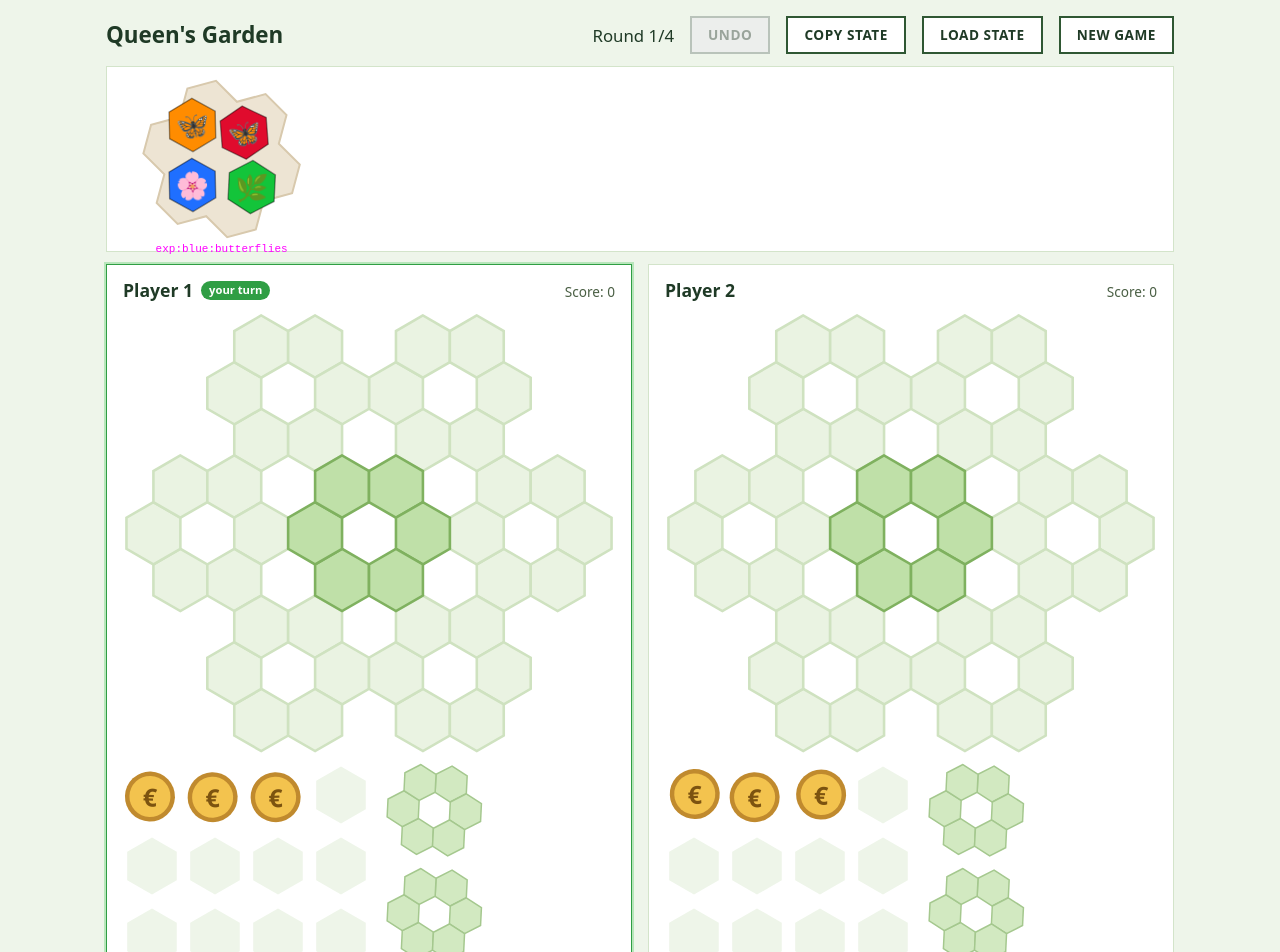
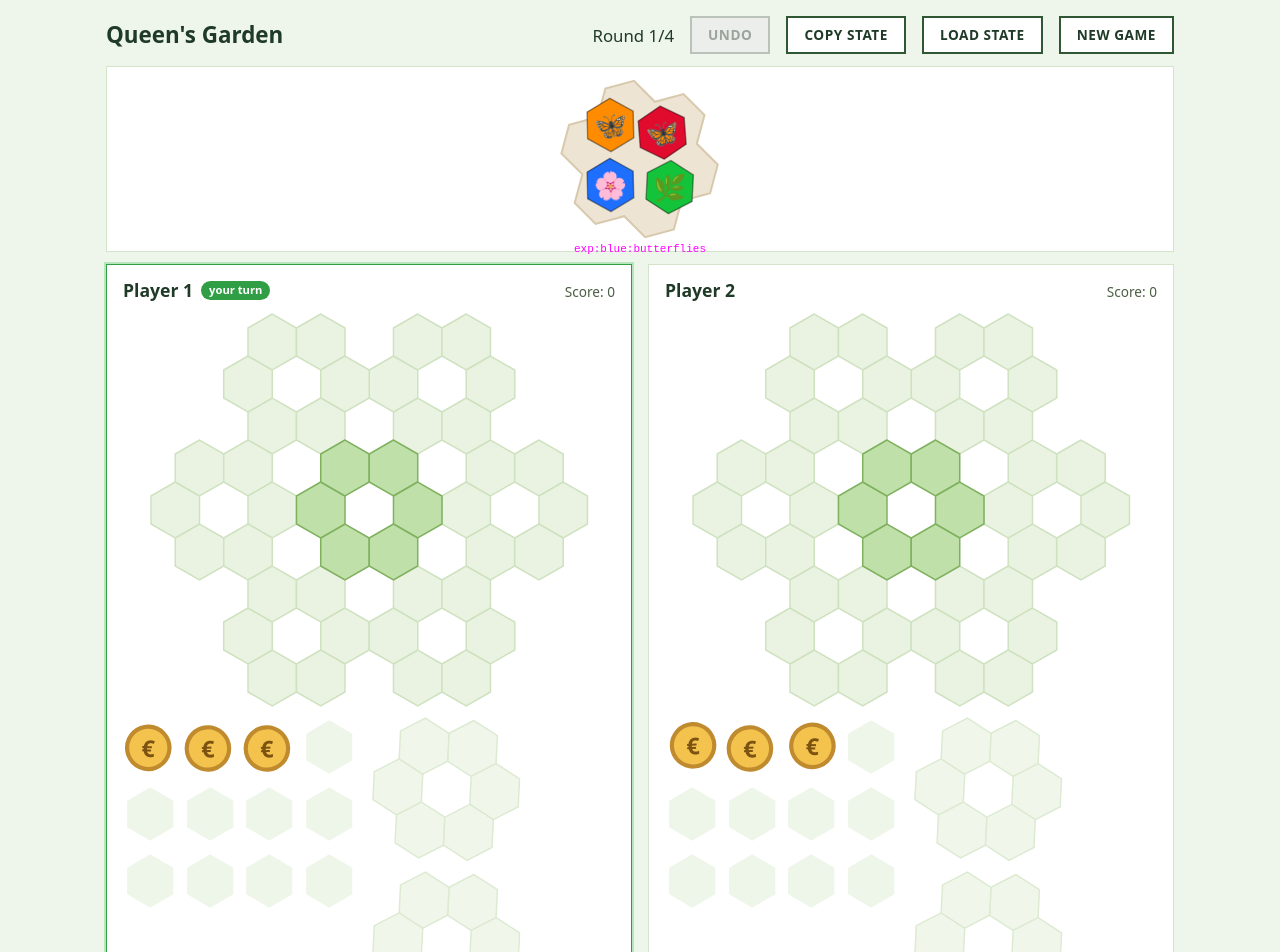
Before and after one commit to johnbillion/giochiamo, a React (Vite) app: page / in a window 1280 px wide. Shown: the top 952 px of the page. Built offline with nearby package versions, Linux system fonts and the light colour scheme.

Commit message:
Standardise sizes, fills, and slots for tiles and expansions.

```diff
--- a/src/index.css
+++ b/src/index.css
@@ -2,6 +2,9 @@
   font-family: system-ui, -apple-system, sans-serif;
   line-height: 1.5;
   color: #1f3a26;
+
+  --empty-slot-fill: #eaf3e2;
+  --empty-slot-stroke: #cfe2c0;
 }
 
 * {
@@ -481,8 +484,6 @@ button:disabled {
 .garden {
   display: block;
   margin: 8px auto;
-  width: 100%;
-  height: auto;
 }
 .gcell.legal {
   cursor: pointer;
--- a/src/ui/Game.tsx
+++ b/src/ui/Game.tsx
@@ -61,6 +61,7 @@ import {
   colourLabel,
   CoinFace,
   DIR_AXIAL,
+  EXPANSION_HEX_R,
   ExpansionFace,
   ExpansionOutline,
   hexPoints,
@@ -70,6 +71,7 @@ import {
   SYMBOL_GLYPH,
   SYMBOL_LABEL,
   symbolLabel,
+  TILE_SIZE,
   TileFace,
   TileSlot,
 } from './board';
@@ -691,6 +693,12 @@ function CentralArea({
   // ones); size the grid to that maximum so every pile sits at an equal fraction of the width.
   const maxPiles = expansionsPerRound(state.players.length as PlayerCount);
 
+  // Fan piles out from a central slot 0: odd slots go left (negative order), even slots go right, so
+  // the visual run for five reads 3, 1, 0, 2, 4. The grid always renders `maxPiles` slots — real
+  // piles first, empty fillers for the rest — so the centre stays fixed and piles grow outwards from
+  // the inside instead of repacking (which would shift the whole row) as the round opens more piles.
+  const displayOrder = (slot: number) => (slot % 2 === 1 ? -Math.ceil(slot / 2) : slot / 2);
+
   // Play the top's tile-reveal animation only when a NEW top is genuinely revealed — i.e. the
   // unrevealed-pile depth shrinks — not on the unrelated tile remounts that toggling the duplicate
   // selector causes. `revealing` gates the animation class (it starts true so the very first top
@@ -777,7 +785,7 @@ function CentralArea({
         { once: true },
       );
       requestAnimationFrame(() => {
-        node.style.transition = 'transform 5000ms cubic-bezier(0.2, 0.7, 0.2, 1)';
+        node.style.transition = 'transform 500ms cubic-bezier(0.2, 0.7, 0.2, 1)';
         node.style.transform = '';
       });
     }
@@ -875,7 +883,7 @@ function CentralArea({
           onMouseEnter={candidate ? () => setHoverPick(source) : undefined}
           onMouseLeave={candidate ? () => setHoverPick(null) : undefined}
         >
-          <TileFace tile={t} size={56} seed={seed} />
+          <TileFace tile={t} size={TILE_SIZE} seed={seed} />
         </span>
       );
     }
@@ -884,7 +892,7 @@ function CentralArea({
         key={key}
         colour={t.colour}
         symbol={t.symbol}
-        face={<TileFace tile={t} size={56} seed={seed} />}
+        face={<TileFace tile={t} size={TILE_SIZE} seed={seed} />}
         dimmed={!matchesPreview(t)}
         draftable={draftable}
         onDraft={(attr) => beginDraft(attr, { tile: t, source })}
@@ -893,7 +901,7 @@ function CentralArea({
         revealOrder={source.area === 'top' ? revealOrder[source.slot ?? key] : undefined}
       />
     ) : (
-      <TileFace key={key} tile={t} size={56} seed={seed} />
+      <TileFace key={key} tile={t} size={TILE_SIZE} seed={seed} />
     );
   };
 
@@ -939,7 +947,6 @@ function CentralArea({
   // TEMP debug: the pile's stable FLIP key + the colour/symbol of the expansion underneath each
   // display. The FLIP key is what tracks the pile across a draft, so it's what we want to eyeball.
   const debugDisplay = (index: number, expansion: Expansion | null) => {
-    const ident = expansion?.identity;
     const flipKey = displayFlipKey(expansion, index);
     return (
       <div
@@ -989,9 +996,8 @@ function CentralArea({
           key={`top-${central.pile.length}`}
           data-flip-key={displayFlipKey(central.top.expansion, 0)}
         >
-          {/* Once the pile is exhausted the top dwindles in place: it keeps drawing tiles until
-              emptied, then shows its takeable expansion, then a spent placeholder — the same
-              lifecycle an open pile goes through, but without ever leaving the top slot. */}
+          {/* With the pile exhausted the top dwindles in place: tiles, then takeable expansion,
+              then spent placeholder — the open-pile lifecycle, without leaving the top slot. */}
           {central.top.tiles.some(Boolean)
             ? renderTilePile(0, central.top.tiles, (slot) => ({ area: 'top', slot }))
             : renderExpansion(central.top.expansion, 0, 'top')}
@@ -1000,11 +1006,12 @@ function CentralArea({
       )}
       {central.open.map((d, i) => {
         const hasTiles = d.tiles.some(Boolean);
+        // The top occupies slot 0 (dead centre); open piles take slots 1, 2, … and fan out from it.
         // A tile pile draws its rosette outline; a takeable expansion fills the frame with its own
         // rosette (so the outline behind would be redundant), and a spent pile (expansion already
         // taken) should read as empty.
         return (
-          <div className="display" key={i} data-flip-key={displayFlipKey(d.expansion, i + 1)}>
+          <div className="display" key={i} style={{ order: displayOrder(i + 1) }} data-flip-key={displayFlipKey(d.expansion, i + 1)}>
             {hasTiles
               ? renderTilePile(i + 1, d.tiles, (slot) => ({ area: 'open', index: i, slot }))
               : renderExpansion(d.expansion, 0, `open${i}`)}
@@ -1012,6 +1019,13 @@ function CentralArea({
           </div>
         );
       })}
+      {/* Pad the grid up to `maxPiles` with empty slots so the real piles keep their fixed columns:
+          slot 0 when the top is gone, then every slot beyond the last open pile. */}
+      {Array.from({ length: maxPiles }, (_, slot) => slot)
+        .filter((slot) => (slot === 0 ? !central.top : slot > central.open.length))
+        .map((slot) => (
+          <div className="display display-empty" key={`filler-${slot}`} style={{ order: displayOrder(slot) }} />
+        ))}
       </div>
     </>
   );
@@ -1054,9 +1068,9 @@ function PaymentDock({
     <div className="payment-dock">
       <span className="dock-chosen" aria-label="item being placed">
         {placedTile ? (
-          <TileFace tile={placedTile} size={56} />
+          <TileFace tile={placedTile} size={TILE_SIZE} />
         ) : (
-          placedExpansion && <ExpansionFace expansion={placedExpansion} size={16} />
+          placedExpansion && <ExpansionFace expansion={placedExpansion} size={EXPANSION_HEX_R} />
         )}
       </span>
       {need > 0 && (
@@ -1067,9 +1081,9 @@ function PaymentDock({
             return (
               <button key={`t${i}`} className="dock-slot filled" onClick={() => onUnselectTile(i)}>
                 {item.kind === 'coin' ? (
-                  <CoinFace size={48} seed={i} />
+                  <CoinFace size={TILE_SIZE} seed={i} />
                 ) : (
-                  <TileFace tile={item.tile} size={48} seed={i} />
+                  <TileFace tile={item.tile} size={TILE_SIZE} seed={i} />
                 )}
               </button>
             );
@@ -1083,13 +1097,13 @@ function PaymentDock({
                 className="dock-slot filled"
                 onClick={() => onUnselectExpansion(i)}
               >
-                <ExpansionFace expansion={expansion} size={14} />
+                <ExpansionFace expansion={expansion} size={EXPANSION_HEX_R} />
               </button>
             );
           })}
           {Array.from({ length: empties }).map((_, k) => (
             <span key={`empty-${k}`} className="dock-slot empty" aria-hidden="true">
-              <TileSlot size={48} />
+              <TileSlot size={TILE_SIZE} />
             </span>
           ))}
         </span>
@@ -1193,7 +1207,7 @@ function PlayerPanel({
                     disabled={!active}
                     onClick={() => onTileItem(i)}
                   >
-                    {ghost ? <TileSlot size={60} /> : <CoinFace size={60} seed={`${jitterSalt}.${id}.${i}`} />}
+                    {ghost ? <TileSlot size={TILE_SIZE} /> : <CoinFace size={TILE_SIZE} seed={`${jitterSalt}.${id}.${i}`} />}
                   </button>
                 );
               }
@@ -1205,16 +1219,16 @@ function PlayerPanel({
                   onClick={() => onTileItem(i)}
                 >
                   {ghost ? (
-                    <TileSlot size={60} />
+                    <TileSlot size={TILE_SIZE} />
                   ) : (
-                    <TileFace tile={item.tile} size={60} seed={`${jitterSalt}.${id}.${i}`} />
+                    <TileFace tile={item.tile} size={TILE_SIZE} seed={`${jitterSalt}.${id}.${i}`} />
                   )}
                 </button>
               );
             })}
             {Array.from({ length: STORAGE_TILE_LIMIT - player.storage.tileArea.length }).map((_, k) => (
               <span className="slot" key={`slot-${k}`} aria-hidden="true">
-                <TileSlot size={60} />
+                <TileSlot size={TILE_SIZE} />
               </span>
             ))}
           </div>
@@ -1231,7 +1245,7 @@ function PlayerPanel({
                 >
                   <ExpansionFace
                     expansion={ghost ? { identity: null } : s}
-                    size={18}
+                    size={EXPANSION_HEX_R}
                     seed={`${jitterSalt}.${id}.${i}`}
                   />
                 </button>
@@ -1240,7 +1254,7 @@ function PlayerPanel({
             {Array.from({ length: STORAGE_EXPANSION_LIMIT - player.storage.expansions.length }).map(
               (_, k) => (
                 <span className="slot" key={`slot-${k}`} aria-hidden="true">
-                  <ExpansionFace expansion={{ identity: null }} size={18} />
+                  <ExpansionFace expansion={{ identity: null }} size={EXPANSION_HEX_R} placeholder />
                 </span>
               ),
             )}
@@ -1322,8 +1336,8 @@ function GardenCell({
     strokeWidth = 2.5;
     className = 'gcell legal';
   } else if (!cell.hasExpansion) {
-    fill = '#eaf3e2';
-    stroke = '#cfe2c0';
+    fill = 'var(--empty-slot-fill)';
+    stroke = 'var(--empty-slot-stroke)';
   } else if (!cell.tile) {
     fill = '#bfe0a8';
     stroke = '#7fb15f';
@@ -1381,7 +1395,7 @@ function Garden({
   placedExpansion: Expansion | null;
   onCell: (slot: SlotId, dir: Direction, cellEl?: SVGGElement) => void;
 }) {
-  const R = 18; // hex circumradius in px
+  const R = EXPANSION_HEX_R; // hex circumradius in px — the shared standard size
   const placing = placedTile !== null || placedExpansion !== null;
 
   // The (slot, dir) cell the cursor is over, as a "slot:dir" key. Only legal cells set it, so a
@@ -1446,7 +1460,13 @@ function Garden({
   const renderCells = [...cells].sort((a, b) => renderPriority(a) - renderPriority(b));
 
   return (
-    <svg className="garden" viewBox={viewBox} aria-label="garden board">
+    <svg
+      className="garden"
+      viewBox={viewBox}
+      width={width.toFixed(2)}
+      height={height.toFixed(2)}
+      aria-label="garden board"
+    >
       {renderCells.map((c) => {
         const key = `${c.slot}:${c.dir}`;
         // Where the about-to-place item would land: the exact cell under the cursor, and — for an
--- a/src/ui/board.tsx
+++ b/src/ui/board.tsx
@@ -183,6 +183,12 @@ export function expansionLabel(expansion: Expansion): string {
 // the proportions correct (the CSS clip-path then fills it exactly). `size` is the height in px.
 const HEX_RATIO = Math.sqrt(3) / 2; // ≈ 0.866, width ÷ height of a regular pointy-top hexagon
 
+// The one hex dimension every piece is drawn at, so a tile is the same size wherever it appears and
+// a rosette hex matches a tile. TILE_SIZE is a tile's height; EXPANSION_HEX_R is the rosette-hex
+// circumradius (half the height), and the garden draws its cells at this radius too.
+export const TILE_SIZE = 56;
+export const EXPANSION_HEX_R = TILE_SIZE / 2;
+
 // Each tile/expansion gets a tiny, fixed "imperfect placement" tilt. The bucket is a deterministic
 // hash of a key, so it's stable across re-renders (a tile never jiggles in place) yet varies between
 // pieces. Pass a per-position `seed` so two identical tiles in the same pile/row don't tilt alike.
@@ -327,19 +333,30 @@ export function CoinFace({ size = 34, seed = '' }: { size?: number; seed?: strin
 // colour + symbol); the other five are empty. A starter expansion (no identity) has all six empty.
 const EXPANSION_IDENTITY_SLOT = 2; // which ring slot shows the identity tile (top-left)
 
+// A real expansion's empty hexes take the saturated placed-but-empty green; a `placeholder` rosette
+// (an empty storage slot) takes the muted --empty-slot-* green an unoccupied garden slot uses.
+const EMPTY_HEX_FILL = '#bfe0a8';
+const EMPTY_HEX_STROKE = '#7fb15f';
+const PLACEHOLDER_HEX_FILL = 'var(--empty-slot-fill)';
+const PLACEHOLDER_HEX_STROKE = 'var(--empty-slot-stroke)';
+
 // `fill` makes the SVG stretch to fill its container (matching ExpansionOutline) instead of
 // rendering at a fixed pixel size — used for a central pile, where the rosette should fill the frame.
 export function ExpansionFace({
   expansion,
   size = 18,
   fill = false,
+  placeholder = false,
   seed = '',
 }: {
   expansion: Expansion;
   size?: number;
   fill?: boolean;
+  placeholder?: boolean;
   seed?: string | number;
 }) {
+  const emptyFill = placeholder ? PLACEHOLDER_HEX_FILL : EMPTY_HEX_FILL;
+  const emptyStroke = placeholder ? PLACEHOLDER_HEX_STROKE : EMPTY_HEX_STROKE;
   const id = expansion.identity;
   const jitter = jitterBucket(`${id ? `${id.colour}:${id.symbol}` : 'starter'}:${seed}`);
   const r = size; // circumradius of each hex in the rosette
@@ -373,8 +390,8 @@ export function ExpansionFace({
           <g key={c.i}>
             <polygon
               points={hexPoints(c.cx, c.cy, r)}
-              fill={isId ? COLOUR_HEX[id.colour] : '#bfe0a8'}
-              stroke={isId ? 'rgba(0, 0, 0, 0.4)' : '#7fb15f'}
+              fill={isId ? COLOUR_HEX[id.colour] : emptyFill}
+              stroke={isId ? 'rgba(0, 0, 0, 0.4)' : emptyStroke}
               strokeWidth={1.5}
             />
             {isId && (
```
